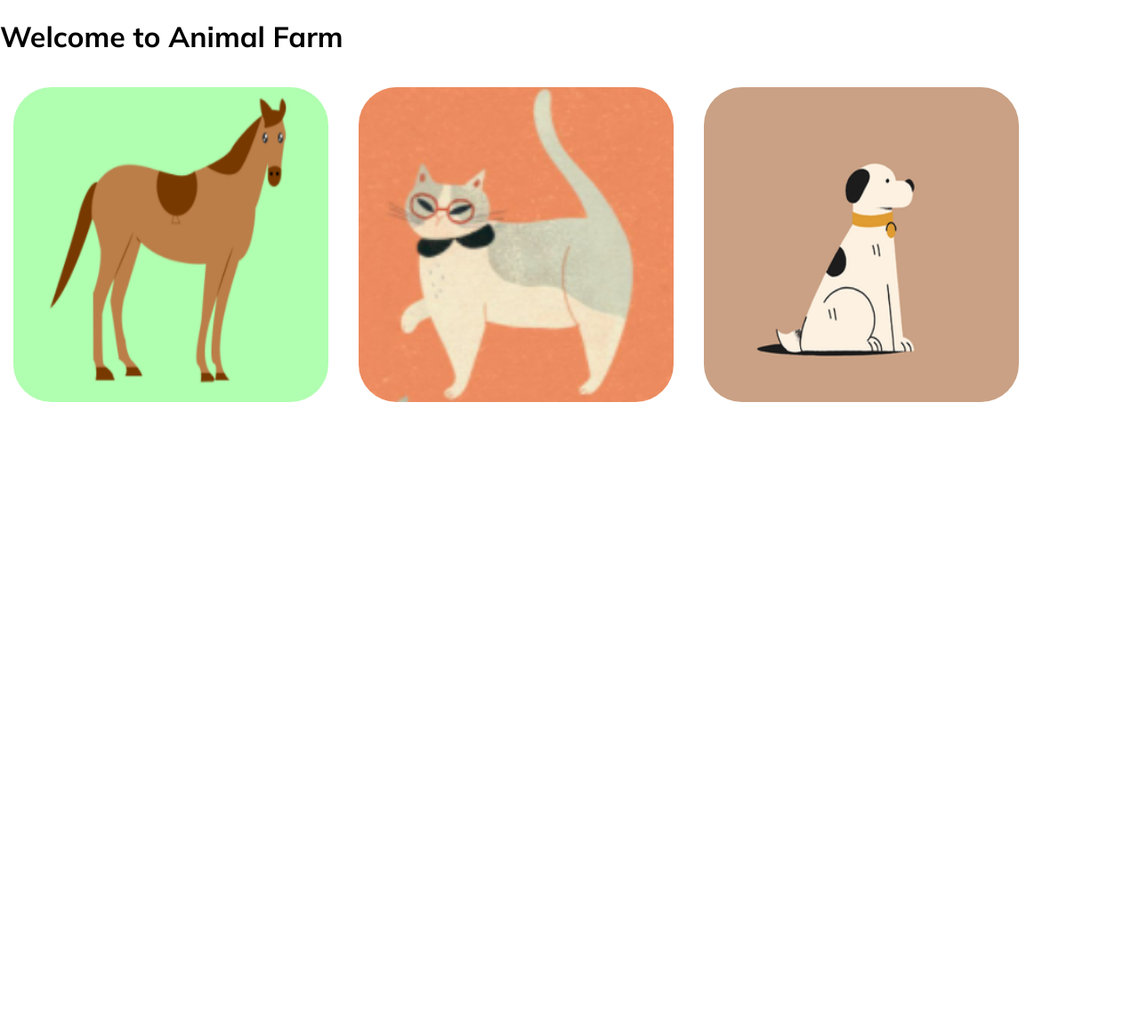
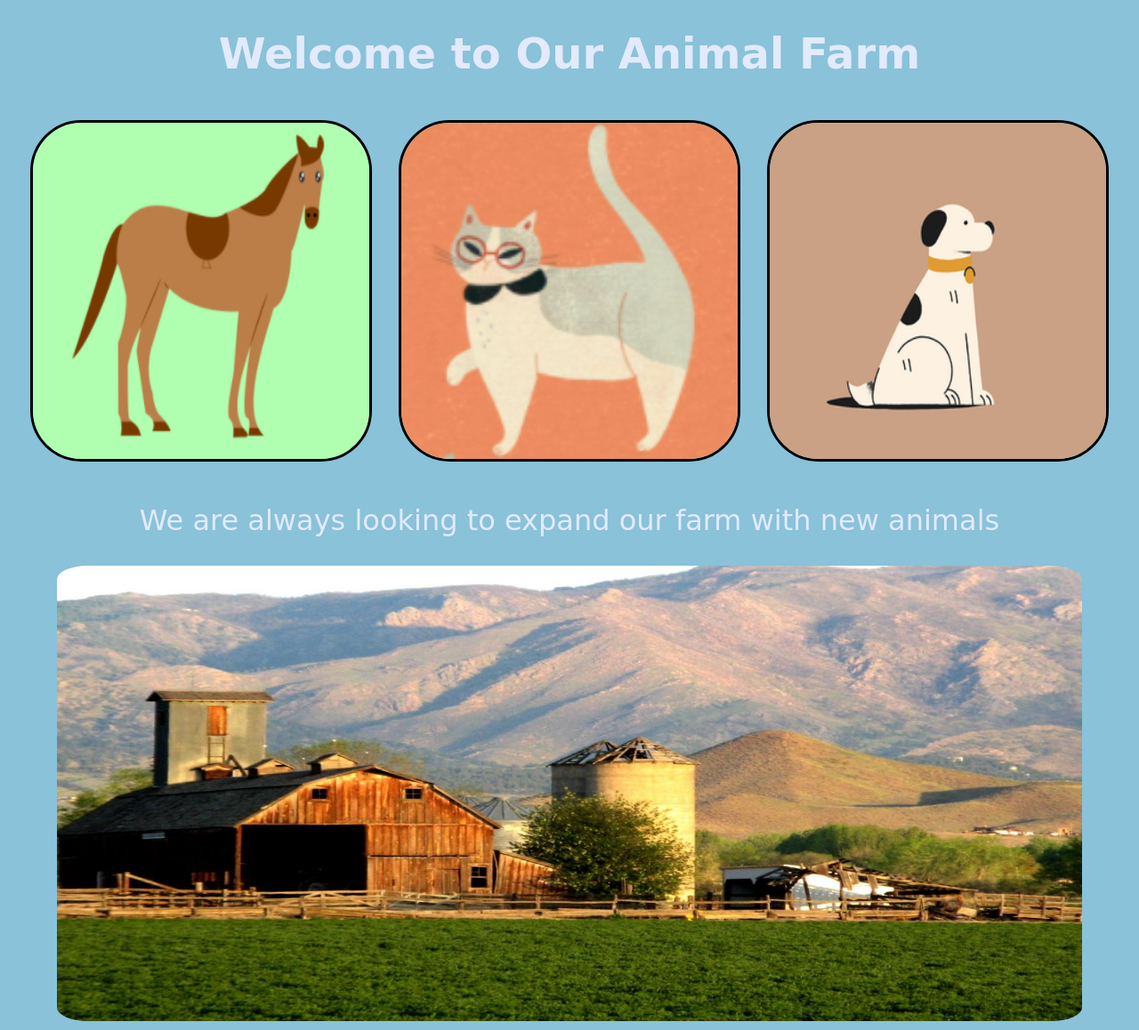
Before and after one commit to ajoy267/lab-03b-animal-farm, a plain HTML site: page index.html in a window 1280 px wide. Shown: the whole page at 89% size. Before the commit the page ends 800 px from the top, so only its background shows below. Drawn offline with Linux system fonts and the light colour scheme.

Commit message:
added the keydown eventlistener for each of the animals

```diff
--- a/app.js
+++ b/app.js
@@ -18,6 +18,16 @@ catImg.addEventListener('click', ()=>{
 dogImg.addEventListener('click', ()=>{
     dogSound.play();
 });
+
+document.addEventListener('keydown', function(event) {
+    if (event.key === 'h'){
+        horseSound.play();
+    } if (event.key === 'c'){
+        catSound.play();
+    } if (event.key === 'd'){
+        dogSound.play();
+    }
+});
   // get user input
   // use user input to update state
   // update DOM to reflect the new state
--- a/index.html
+++ b/index.html
@@ -17,11 +17,15 @@
 
 <body>
     <main>
-        <h1>Welcome to Animal Farm</h1>
+        <h1>Welcome to Our Animal Farm</h1>
         <div class="animals">
             <img id="horse" src="./assets/horse.png" alt="Horse Image">
             <img id="cat" src="./assets/cat.png" alt="Cat Image">
             <img id="dog" src="./assets/dog.png" alt="Dog Image">
+        </div>
+        <p>We are always looking to expand our farm with new animals</p>
+        <div class="farm">
+            <img id="farm" src="./assets/farm.jpeg" alt="Farm Image">
         </div>
         <audio id="cat-audio" src="./assets/03-putting-it-all-together-js-and-the-dom_exercises_animal-sounds_cat.wav"></audio>
         <audio id="dog-audio" src="./assets/03-putting-it-all-together-js-and-the-dom_exercises_animal-sounds_dog.wav"></audio>
--- a/styles/style.css
+++ b/styles/style.css
@@ -1,5 +1,9 @@
 * {
     font-family: 'Mulish', sans-serif;
+}
+
+body{
+    background-color: #89c2d9;
 }
 
 main {
@@ -8,10 +12,44 @@ main {
     flex-direction: column;
 }
 
+h1 {
+    display: flex;
+    justify-content: center;
+    font-family: cursive;
+    font-size: 3rem;
+    color: #e2eafc;
+}
+
+.animals {
+    display: flex;
+    justify-content: center;
+}
+
 .animals img{
     width: 30vw;
     height: 30vw;
+    border: solid 3px black;
     border-radius: 15%;
-    padding: 15px;
+    margin: 15px;
     cursor: pointer;
 }
+
+p {
+    display: flex;
+    justify-content: center;
+    font-family: cursive;
+    font-size: 2rem;
+    color: #e2eafc;
+}
+
+.farm {
+    display: flex;
+    justify-content: center;
+    margin-bottom: 10px;
+}
+
+.farm img {
+    height: 40vw;
+    width: 90vw;
+    border-radius: 3%;
+}
```
Also changed, not shown: assets/farm.jpeg (added).
